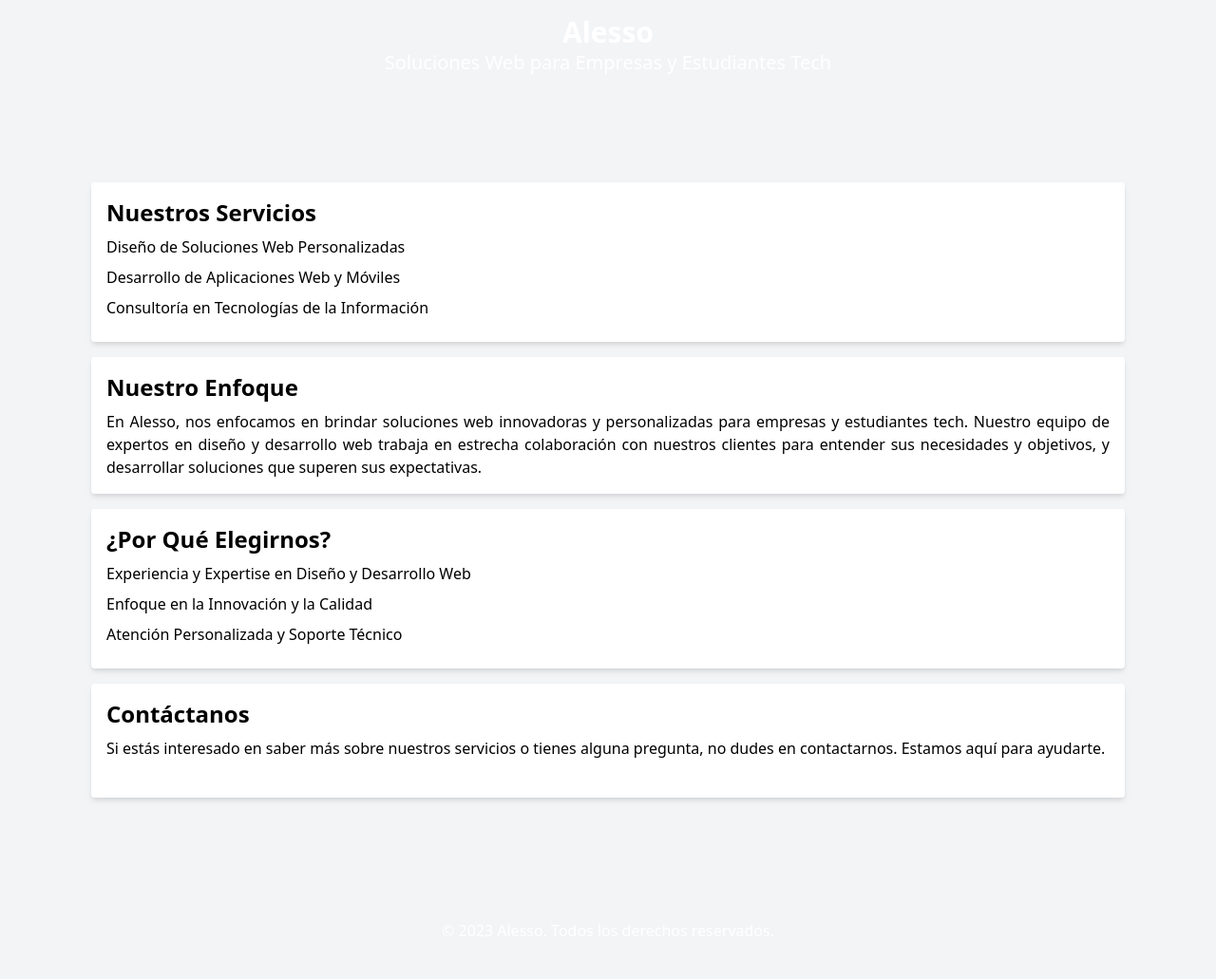
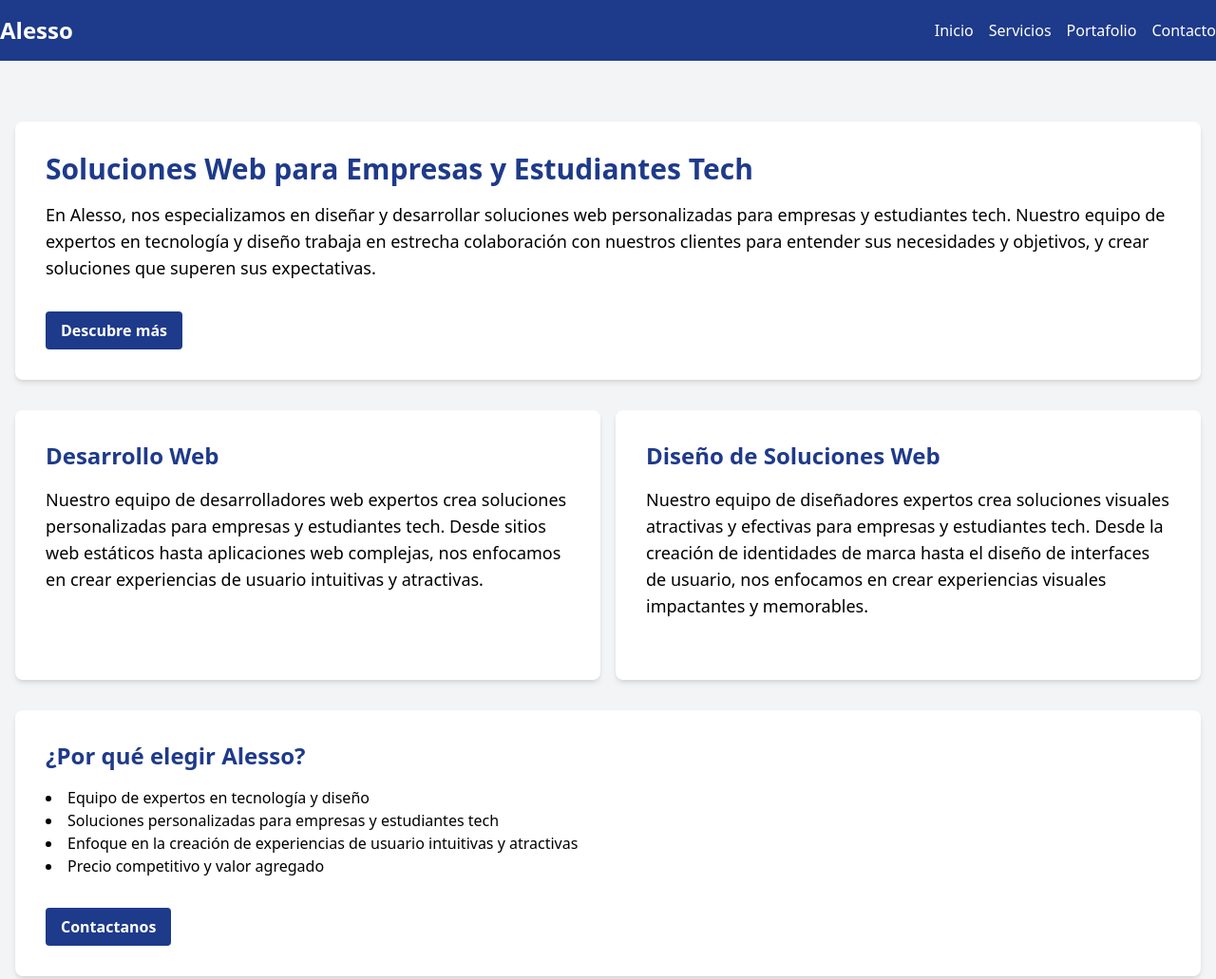
Before and after one commit to Alesso-24/waas-factory-demo, a plain HTML site: page index.html in a window 1280 px wide. Shown: the top 1031 px of the page at 95% size. Before the commit the page ends 1008 px from the top, so only its background shows below. Drawn offline with nearby package versions, Linux system fonts and the light colour scheme.

Commit message:
Update index via AI Factory

```diff
--- a/index.html
+++ b/index.html
@@ -3,47 +3,49 @@
 <head>
     <meta charset="UTF-8">
     <meta name="viewport" content="width=device-width, initial-scale=1.0">
-    <title>Alesso - Soluciones Web</title>
+    <title>Alesso - Soluciones Web para Empresas y Estudiantes Tech</title>
     <link href="https://cdn.jsdelivr.net/npm/tailwindcss@2.2.19/dist/tailwind.min.css" rel="stylesheet">
-    <style>
-        :root {
-            --color-azul-rey: #032B44;
-        }
-    </style>
 </head>
 <body class="bg-gray-100">
-    <header class="bg-azul-rey text-white p-4 text-center">
-        <h1 class="text-3xl font-bold">Alesso</h1>
-        <p class="text-xl">Soluciones Web para Empresas y Estudiantes Tech</p>
+    <header class="bg-blue-900 text-white py-4">
+        <nav class="container mx-auto flex justify-between items-center">
+            <a href="#" class="text-2xl font-bold">Alesso</a>
+            <ul class="flex items-center space-x-4">
+                <li><a href="#" class="hover:text-gray-300">Inicio</a></li>
+                <li><a href="#" class="hover:text-gray-300">Servicios</a></li>
+                <li><a href="#" class="hover:text-gray-300">Portafolio</a></li>
+                <li><a href="#" class="hover:text-gray-300">Contacto</a></li>
+            </ul>
+        </nav>
     </header>
-    <main class="container mx-auto p-4 pt-6 md:p-6 lg:p-12 xl:p-24">
-        <section class="bg-white rounded shadow-md p-4 mb-4">
-            <h2 class="text-2xl font-bold mb-2">Nuestros Servicios</h2>
-            <ul>
-                <li class="mb-2">Diseño de Soluciones Web Personalizadas</li>
-                <li class="mb-2">Desarrollo de Aplicaciones Web y Móviles</li>
-                <li class="mb-2">Consultoría en Tecnologías de la Información</li>
+    <main class="container mx-auto p-4 pt-6 mt-10">
+        <section class="bg-white rounded-lg shadow-md p-8 mb-8">
+            <h1 class="text-3xl font-bold mb-4 text-blue-900">Soluciones Web para Empresas y Estudiantes Tech</h1>
+            <p class="text-lg mb-8">En Alesso, nos especializamos en diseñar y desarrollar soluciones web personalizadas para empresas y estudiantes tech. Nuestro equipo de expertos en tecnología y diseño trabaja en estrecha colaboración con nuestros clientes para entender sus necesidades y objetivos, y crear soluciones que superen sus expectativas.</p>
+            <button class="bg-blue-900 hover:bg-blue-800 text-white font-bold py-2 px-4 rounded">Descubre más</button>
+        </section>
+        <section class="grid grid-cols-1 md:grid-cols-2 gap-4 mb-8">
+            <div class="bg-white rounded-lg shadow-md p-8">
+                <h2 class="text-2xl font-bold mb-4 text-blue-900">Desarrollo Web</h2>
+                <p class="text-lg mb-8">Nuestro equipo de desarrolladores web expertos crea soluciones personalizadas para empresas y estudiantes tech. Desde sitios web estáticos hasta aplicaciones web complejas, nos enfocamos en crear experiencias de usuario intuitivas y atractivas.</p>
+            </div>
+            <div class="bg-white rounded-lg shadow-md p-8">
+                <h2 class="text-2xl font-bold mb-4 text-blue-900">Diseño de Soluciones Web</h2>
+                <p class="text-lg mb-8">Nuestro equipo de diseñadores expertos crea soluciones visuales atractivas y efectivas para empresas y estudiantes tech. Desde la creación de identidades de marca hasta el diseño de interfaces de usuario, nos enfocamos en crear experiencias visuales impactantes y memorables.</p>
+            </div>
+        </section>
+        <section class="bg-white rounded-lg shadow-md p-8 mb-8">
+            <h2 class="text-2xl font-bold mb-4 text-blue-900">¿Por qué elegir Alesso?</h2>
+            <ul class="list-disc list-inside mb-8">
+                <li>Equipo de expertos en tecnología y diseño</li>
+                <li>Soluciones personalizadas para empresas y estudiantes tech</li>
+                <li>Enfoque en la creación de experiencias de usuario intuitivas y atractivas</li>
+                <li>Precio competitivo y valor agregado</li>
             </ul>
-        </section>
-        <section class="bg-white rounded shadow-md p-4 mb-4">
-            <h2 class="text-2xl font-bold mb-2">Nuestro Enfoque</h2>
-            <p class="text-justify">En Alesso, nos enfocamos en brindar soluciones web innovadoras y personalizadas para empresas y estudiantes tech. Nuestro equipo de expertos en diseño y desarrollo web trabaja en estrecha colaboración con nuestros clientes para entender sus necesidades y objetivos, y desarrollar soluciones que superen sus expectativas.</p>
-        </section>
-        <section class="bg-white rounded shadow-md p-4 mb-4">
-            <h2 class="text-2xl font-bold mb-2">¿Por Qué Elegirnos?</h2>
-            <ul>
-                <li class="mb-2">Experiencia y Expertise en Diseño y Desarrollo Web</li>
-                <li class="mb-2">Enfoque en la Innovación y la Calidad</li>
-                <li class="mb-2">Atención Personalizada y Soporte Técnico</li>
-            </ul>
-        </section>
-        <section class="bg-white rounded shadow-md p-4 mb-4">
-            <h2 class="text-2xl font-bold mb-2">Contáctanos</h2>
-            <p class="text-justify">Si estás interesado en saber más sobre nuestros servicios o tienes alguna pregunta, no dudes en contactarnos. Estamos aquí para ayudarte.</p>
-            <a href="#" class="bg-azul-rey text-white py-2 px-4 rounded hover:bg-azul-rey-dark">Enviar Mensaje</a>
+            <button class="bg-blue-900 hover:bg-blue-800 text-white font-bold py-2 px-4 rounded">Contactanos</button>
         </section>
     </main>
-    <footer class="bg-azul-rey text-white p-4 text-center">
+    <footer class="bg-blue-900 text-white py-4 text-center">
         <p>&copy; 2023 Alesso. Todos los derechos reservados.</p>
     </footer>
 </body>
```
